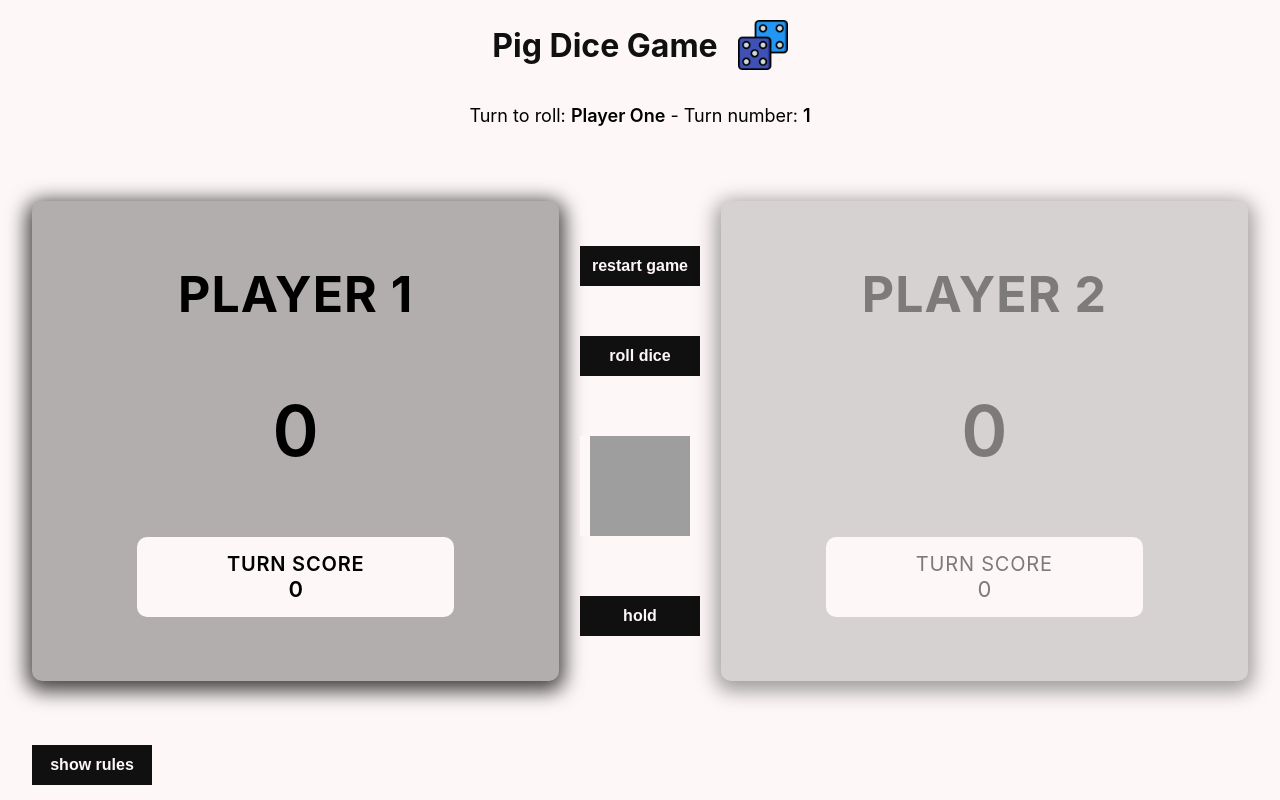
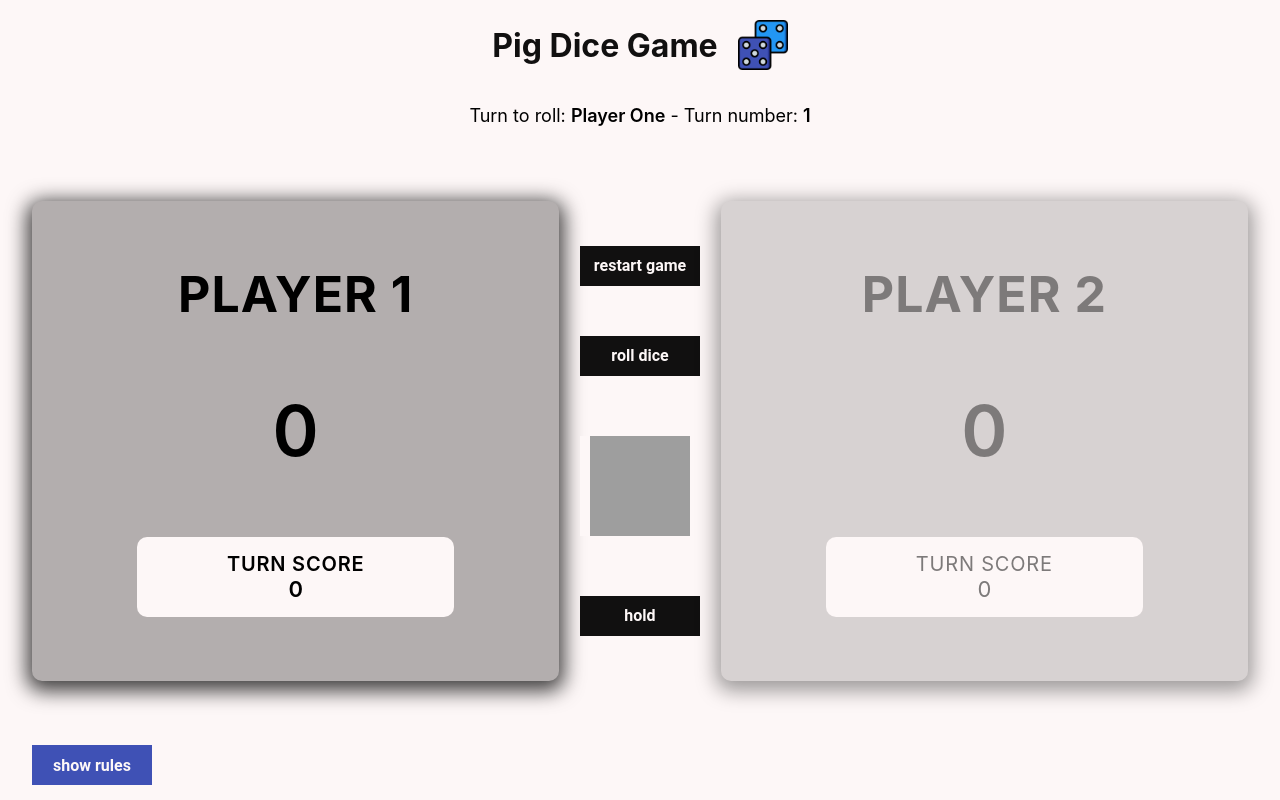
Before and after one commit to the-j-curl/project-dice-game, a React (Create React App) app: page / in a window 1280 px wide. Built offline with nearby package versions, Linux system fonts and the light colour scheme; grey boxes are pictures that could not be loaded.

Commit message:
Completed re-usable button component

```diff
--- a/src/components/Button/Button.css
+++ b/src/components/Button/Button.css
@@ -1,15 +1,87 @@
-.game-button {
+.btn-primary-hover, .btn-secondary-hover, .btn-warning-hover, .btn-success-hover, .btn-primary-solid, .btn-secondary-solid, .btn-warning-solid, .btn-success-solid, .btn-primary-outline, .btn-secondary-outline, .btn-warning-outline, .btn-success-outline {
+  font-family: 'Roboto', sans-serif;
+  font-weight: 400;
+  transition: transform 0.3s ease;
   border: none;
-  height: 40px;
-  width: 120px;
-  background-color: #111010;
-  color: #fdf7f7;
   font-weight: 600;
-  font-size: 16px;
-  text-transform: lowercase; }
-  .game-button:hover {
+  text-transform: lowercase;
+  color: #fdf7f7; }
+  .btn-primary-hover:hover, .btn-secondary-hover:hover, .btn-warning-hover:hover, .btn-success-hover:hover, .btn-primary-solid:hover, .btn-secondary-solid:hover, .btn-warning-solid:hover, .btn-success-solid:hover, .btn-primary-outline:hover, .btn-secondary-outline:hover, .btn-warning-outline:hover, .btn-success-outline:hover {
     cursor: pointer;
     background-color: #fdf7f7;
     border: 3px solid #111010;
-    color: #111010;
-    transition: all 0.3s ease; }
+    color: #111010; }
+
+.btn-primary-hover, .btn-secondary-hover, .btn-warning-hover, .btn-success-hover {
+  background-color: #111010;
+  color: #fdf7f7; }
+  .btn-primary-hover:hover, .btn-secondary-hover:hover, .btn-warning-hover:hover, .btn-success-hover:hover {
+    background-color: transparent; }
+
+.btn-primary-solid {
+  background-color: #111010;
+  color: #fdf7f7;
+  border: none; }
+
+.btn-secondary-solid {
+  background-color: #3f51b5;
+  color: #fdf7f7;
+  border: none; }
+
+.btn-warning-solid {
+  background-color: #d70f64;
+  color: #fdf7f7;
+  border: none; }
+
+.btn-success-solid {
+  background-color: #2bb855;
+  color: #fdf7f7;
+  border: none; }
+
+.btn-primary-outline {
+  background-color: transparent;
+  color: #111010;
+  border: 3px solid #111010; }
+  .btn-primary-outline:hover {
+    border: 3px solid #686464; }
+
+.btn-secondary-outline {
+  background-color: transparent;
+  color: #3f51b5;
+  border: 3px solid #3f51b5; }
+
+.btn-warning-outline {
+  background-color: transparent;
+  color: #d70f64;
+  border: 3px solid #d70f64; }
+
+.btn-success-outline {
+  background-color: transparent;
+  color: #2bb855;
+  border: 3px solid #2bb855; }
+
+.btn-primary-hover:hover {
+  border: 3px solid #686464;
+  color: #686464; }
+
+.btn-secondary-hover:hover {
+  border: 3px solid #3f51b5;
+  color: #3f51b5; }
+
+.btn-warning-hover:hover {
+  border: 3px solid #d70f64;
+  color: #d70f64; }
+
+.btn-success-hover:hover {
+  border: 3px solid #2bb855;
+  color: #2bb855; }
+
+.btn-medium {
+  height: 40px;
+  width: 120px;
+  font-size: 16px; }
+
+.btn-large {
+  height: 60px;
+  width: 150px;
+  font-size: 20px; }
--- a/src/components/Button/Button.scss
+++ b/src/components/Button/Button.scss
@@ -1,38 +1,143 @@
 @import '../../../src/styles/_config.scss';
 
-.game-button {
+%btn {
+  font-family: 'Roboto', sans-serif;
+  font-weight: 400;
+  transition: transform 0.3s ease;
   border: none;
-  height: 40px;
-  width: 120px;
-  background-color: $dark-color;
-  color: $light-color;
   font-weight: 600;
-  font-size: 16px;
   text-transform: lowercase;
+  color: set-text-color($primary-color);
 
   &:hover {
     cursor: pointer;
     background-color: $light-color;
-    border: 3px solid $dark-color;
-    color: $dark-color;
-    transition: all 0.3s ease;
+    border: 3px solid $primary-color;
+    color: $primary-color;
   }
 }
 
-// .btn {
-//   font-family: 'Roboto', sans-serif;
-//   font-weight: 400;
-//   border-radius: 10px;
-//   cursor: pointer;
-//   transition: transform 0.3s ease;
+%btn-color-hover {
+  @extend %btn;
+  background-color: $primary-color;
+  color: set-text-color($primary-color);
 
-//   &:hover {
-//     transform: translateY(-3px);
-//   }
+  &:hover {
+    background-color: transparent;
+  }
+}
 
-//   .btn--primary--solid {
-//     background-color: $primary-color;
-//     color: $light-color;
-//     border: none;
-//   }
-// }
+// Solid Styles
+
+.btn-primary-solid {
+  @extend %btn;
+  background-color: $primary-color;
+  color: set-text-color($primary-color);
+  border: set-border($primary-color);
+}
+
+.btn-secondary-solid {
+  @extend %btn;
+  background-color: $secondary-color;
+  color: set-text-color($secondary-color);
+  border: set-border($secondary-color);
+}
+
+.btn-warning-solid {
+  @extend %btn;
+  background-color: $warning-color;
+  color: set-text-color($warning-color);
+  border: set-border($warning-color);
+}
+
+.btn-success-solid {
+  @extend %btn;
+  background-color: $success-color;
+  color: set-text-color($success-color);
+  border: set-border($success-color);
+}
+
+// Outline Styles
+
+.btn-primary-outline {
+  @extend %btn;
+  background-color: transparent;
+  color: $primary-color;
+  border: 3px solid $primary-color;
+
+  &:hover {
+    border: 3px solid $gray-color2;
+  }
+}
+
+.btn-secondary-outline {
+  @extend %btn;
+  background-color: transparent;
+  color: $secondary-color;
+  border: 3px solid $secondary-color;
+}
+
+.btn-warning-outline {
+  @extend %btn;
+  background-color: transparent;
+  color: $warning-color;
+  border: 3px solid $warning-color;
+}
+
+.btn-success-outline {
+  @extend %btn;
+  background-color: transparent;
+  color: $success-color;
+  border: 3px solid $success-color;
+}
+
+// Color Hover Styles
+
+.btn-primary-hover {
+  @extend %btn-color-hover;
+
+  &:hover {
+    border: 3px solid $gray-color2;
+    color: $gray-color2;
+  }
+}
+
+.btn-secondary-hover {
+  @extend %btn-color-hover;
+
+  &:hover {
+    border: 3px solid $secondary-color;
+    color: $secondary-color;
+  }
+}
+
+.btn-warning-hover {
+  @extend %btn-color-hover;
+
+  &:hover {
+    border: 3px solid $warning-color;
+    color: $warning-color;
+  }
+}
+
+.btn-success-hover {
+  @extend %btn-color-hover;
+
+  &:hover {
+    border: 3px solid $success-color;
+    color: $success-color;
+  }
+}
+
+// Button sizes
+.btn-medium {
+  height: 40px;
+  width: 120px;
+  font-size: 16px;
+}
+
+.btn-large {
+  height: 60px;
+  width: 150px;
+  font-size: 20px;
+}
--- a/src/components/Button/Button.tsx
+++ b/src/components/Button/Button.tsx
@@ -2,36 +2,52 @@ import React from 'react';
 
 import './Button.css';
 
+type ButtonType = 'button' | 'submit' | 'reset';
+
 type ButtonProps = {
-  buttonText: string
-  buttonType: string
-  color?: string
-  buttonSize?: string
-  buttonStyle?: string
-  onClickFunction: () => number | void
-}
+  buttonText: string;
+  type: ButtonType;
+  buttonSize?: string;
+  buttonStyle?: string;
+  onClickFunction: () => number | void;
+};
 
-// const STYLES = [
-//   "btn--primary--solid",
-//   "btn--warning--solid",
-//   "btn--danger--solid",
-//   "btn--success--solid",
-//   "btn--primary--outline",
-//   "btn--warning--outline",
-//   "btn--danger--outline",
-//   "btn--success--outline",
+const STYLES = [
+  'btn-primary-solid',
+  'btn-secondary-solid',
+  'btn-warning-solid',
+  'btn-success-solid',
+  'btn-primary-outline',
+  'btn-secondary-outline',
+  'btn-warning-outline',
+  'btn-success-outline',
+  'btn-primary-hover',
+  'btn-secondary-hover',
+  'btn-warning-hover',
+  'btn-success-hover',
+];
 
-// ];
+const SIZE = ['btn-medium', 'btn-large'];
 
-// const SIZE = ["btn--medium", "btn--small"];
-
-export const Button: React.FC<ButtonProps> = ({ buttonText, buttonType, onClickFunction, color, buttonStyle, buttonSize }) => {
-
-  // const checkButtonStyle = buttonStyle && STYLES.includes(buttonStyle) ? buttonStyle : STYLES[0];
-  // const checkButtonSize = buttonSize && SIZE.includes(buttonSize) ? buttonSize : SIZE[0];
+export const Button: React.FC<ButtonProps> = ({
+  buttonText,
+  type,
+  onClickFunction,
+  buttonStyle,
+  buttonSize,
+}) => {
+  const checkButtonStyle =
+    buttonStyle && STYLES.includes(buttonStyle) ? buttonStyle : STYLES[0];
+  const checkButtonSize =
+    buttonSize && SIZE.includes(buttonSize) ? buttonSize : SIZE[0];
 
   return (
-    // <button className={`btn ${checkButtonStyle} ${checkButtonSize}`} type={buttonType} onClick={() => onClickFunction()}>{buttonText}</button>
-    <button className="game-button" onClick={() => onClickFunction()}>{buttonText}</button>
+    <button
+      className={`${checkButtonStyle} ${checkButtonSize}`}
+      type={type}
+      onClick={() => onClickFunction()}
+    >
+      {buttonText}
+    </button>
   );
 };
--- a/src/components/GameBoard/GameBoard.tsx
+++ b/src/components/GameBoard/GameBoard.tsx
@@ -2,15 +2,15 @@ import React, { useState, useEffect, useRef } from 'react';
 import { useSelector, useDispatch } from 'react-redux';
 
 import { Button, Dice, GameRules, PlayerCard, Modal } from 'components';
-import { game } from '../../redux/reducers/game'
+import { game } from '../../redux/reducers/game';
 import { ROLL_DICE, HOLD, RESET_GAME, NEW_GAME, SHOW_RULES } from 'utils/variables';
 import './GameBoard.css';
 
 interface WinnerData {
   winner: {
-    name: string
-    score: number
-    turns: number
+    name: string;
+    score: number;
+    turns: number;
   };
 };
 
@@ -54,7 +54,7 @@ export const GameBoard: React.FC = () => {
   useEffect(() => {
     if (playerOneScore <= 99 && playerTwoScore <= 99 && isPlayerOneTurn && randomNumber !== 0) {
       dispatch(game.actions.updateTurnCount(turnCount + 1));
-    } if (playerOneScore >= 100 || playerTwoScore >= 100) {
+    } if (playerOneScore >= 10 || playerTwoScore >= 10) {
       setIsModalOpen(true);
       if (playerOneScore > playerTwoScore) {
         setWinner({
@@ -63,7 +63,7 @@ export const GameBoard: React.FC = () => {
             score: playerOneScore,
             turns: turnCount
           }
-        })
+        });
 
       } else {
         setIsModalOpen(true);
@@ -73,26 +73,26 @@ export const GameBoard: React.FC = () => {
             score: playerTwoScore,
             turns: turnCount
           }
-        })
+        });
       }
     }
     // eslint-disable-next-line
   }, [isPlayerOneTurn]);
 
-  const randomNumberGenerator = (min: number, max: number) => { // TODO: move to helper folder
+  const randomNumberGenerator = (min: number, max: number): number => { // TODO: move to helper folder
     min = Math.ceil(min);
     max = Math.floor(max);
     return Math.floor(Math.random() * (max - min + 1) + min);
   };
 
   const rollTheDice = (min: number, max: number) => { // TODO: move to helper folder
-    setDiceLoader(true)
+    setDiceLoader(true);
     setTimeout(function () {
       let num = randomNumberGenerator(min, max);
       setRandomNumber(num);
       setDiceRolls(diceRolls + 1);
       setDiceLoader(false);
-    }, 400)
+    }, 400);
   };
 
   const updateTotalScore = (turnScore: number) => {
@@ -113,7 +113,7 @@ export const GameBoard: React.FC = () => {
         score: 0,
         turns: 0
       }
-    })
+    });
   };
 
   const handleSetRules = () => {
@@ -134,10 +134,10 @@ export const GameBoard: React.FC = () => {
           ref={player}
         />
         <section className="game-content-button-section">
-          <Button buttonType="button" buttonText={RESET_GAME} onClickFunction={() => resetGame()} />
-          <Button buttonType="button" buttonText={ROLL_DICE} onClickFunction={() => rollTheDice(1, 6)} />
+          <Button type="button" buttonText={RESET_GAME} buttonStyle="btn-warning-hover" onClickFunction={() => resetGame()} />
+          <Button type="button" buttonText={ROLL_DICE} buttonStyle="btn-primary-solid" onClickFunction={() => rollTheDice(1, 6)} />
           <Dice diceRoll={randomNumber} loading={diceLoader} />
-          <Button buttonType="button" buttonText={HOLD} onClickFunction={() => updateTotalScore(turnScore)} />
+          <Button type="button" buttonText={HOLD} buttonStyle="btn-success-hover" onClickFunction={() => updateTotalScore(turnScore)} />
         </section>
         <PlayerCard
           // playerName={playerTwo} TODO: future feature
@@ -148,10 +148,10 @@ export const GameBoard: React.FC = () => {
           ref={player}
         />
       </section>
-      <Modal open={isModalOpen} onClose={resetGame} buttonText={NEW_GAME} onButtonClick={resetGame}>
+      <Modal open={isModalOpen} onClose={resetGame} buttonText={NEW_GAME} onButtonClick={resetGame} buttonStyle="btn-success-hover">
         Congratualtions {winner.winner.name}! <br />You won in {winner.winner.turns} turns and scored {winner.winner.score} points! 🏆
       </Modal>
-      <Button buttonType="button" buttonText={SHOW_RULES} onClickFunction={() => handleSetRules()} />
+      <Button type="button" buttonText={SHOW_RULES} buttonStyle="btn-secondary-solid" onClickFunction={() => handleSetRules()} />
     </main>
   );
 };
--- a/src/components/GameRules/GameRules.tsx
+++ b/src/components/GameRules/GameRules.tsx
@@ -2,7 +2,7 @@ import React from 'react';
 import { useSelector, useDispatch } from 'react-redux';
 
 import { Modal } from 'components';
-import { CLOSE, GAME_RULES2 } from '../../utils/variables'
+import { CLOSE, GAME_RULES2 } from '../../utils/variables';
 import { game } from '../../redux/reducers/game';
 
 import './GameRules.css';
@@ -16,7 +16,7 @@ export const GameRules: React.FC<GameRulesProps> = () => {
   const dispatch = useDispatch();
 
   return (
-    <Modal open={isRulesOpen} onClose={() => dispatch(game.actions.changeShowRules(!isRulesOpen))} buttonText={CLOSE} >
+    <Modal open={isRulesOpen} onClose={() => dispatch(game.actions.changeShowRules(!isRulesOpen))} buttonText={CLOSE} buttonStyle="btn-secondary-solid">
       <section className="rules">
         <h4 className="rules-header">Game Rules:</h4>
         <p className="rules-content">{GAME_RULES2}</p>
--- a/src/components/Modal/Modal.scss
+++ b/src/components/Modal/Modal.scss
@@ -29,7 +29,7 @@
       font-size: 25px;
       color: $dark-color;
       &:hover {
-        color: $dark-gray-color;
+        color: $gray-color2;
         cursor: pointer;
       }
     }
--- a/src/components/PlayerCard/PlayerCard.scss
+++ b/src/components/PlayerCard/PlayerCard.scss
@@ -6,7 +6,7 @@
   align-items: center;
   justify-content: space-evenly;
   border-radius: $border-radius;
-  background-color: $light-gray-color;
+  background-color: $gray-color1;
   opacity: 0.5;
   text-transform: uppercase;
   height: 240px;
```
Also changed, not shown: src/components/Modal/Modal.tsx (+8 -7 lines), src/styles/_config.scss (+27 -4 lines).
